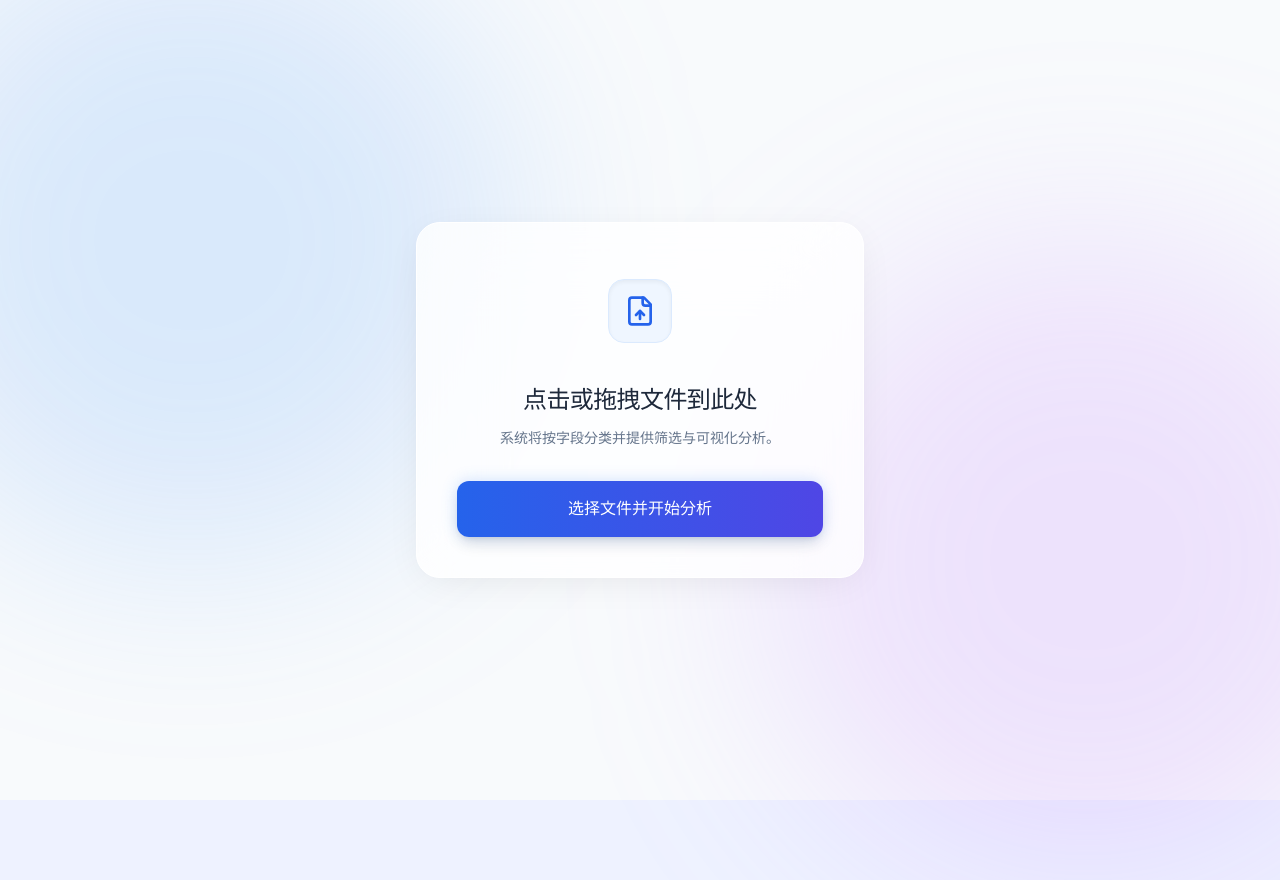
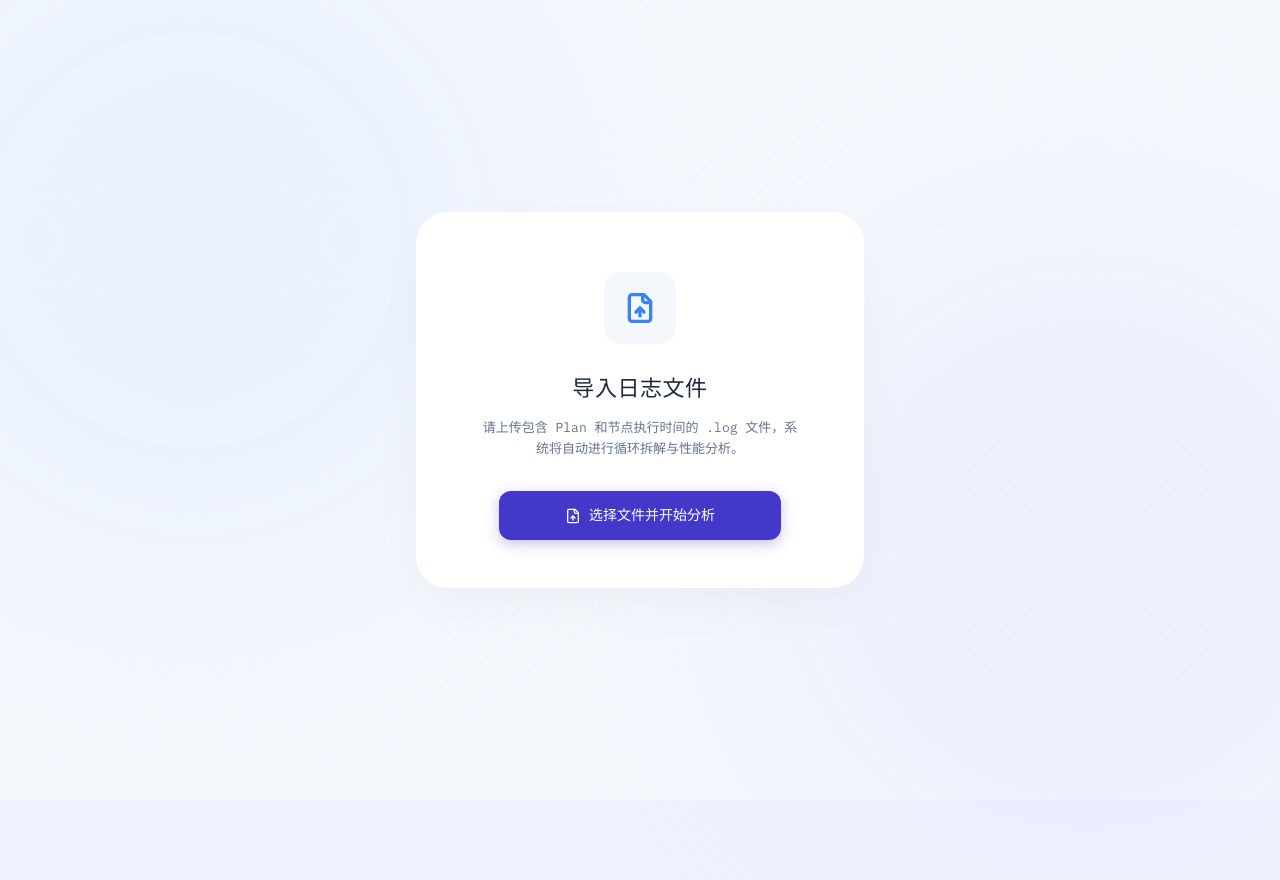
Before and after one commit to Wann-99/robot-project-data-log, a React (Vite) app: page / in a window 1280 px wide. Shown: the top 880 px of the page. Built offline with nearby package versions, Linux system fonts and the light colour scheme.

Commit message:
优化导入界面

```diff
--- a/src/components/OfflineCsvImporter.tsx
+++ b/src/components/OfflineCsvImporter.tsx
@@ -119,14 +119,14 @@ export default function OfflineCsvImporter({
 
   return (
     <div
-      className={cn("h-screen w-full overflow-hidden bg-[#f8fafc] p-6", className)}
+      className={cn("h-screen w-full overflow-hidden bg-[#f4f7fc] p-6", className)}
       onDragEnter={handleDragEnter}
       onDragOver={handleDragOver}
       onDragLeave={handleDragLeave}
       onDrop={handleDrop}
     >
-      <div className="absolute top-[-10%] left-[-10%] h-[40rem] w-[40rem] rounded-full bg-blue-400/20 blur-[100px]" />
-      <div className="absolute bottom-[-10%] right-[-10%] h-[40rem] w-[40rem] rounded-full bg-purple-400/20 blur-[100px]" />
+      <div className="absolute top-[-10%] left-[-10%] h-[40rem] w-[40rem] rounded-full bg-[#dbeafe]/40 blur-[100px]" />
+      <div className="absolute bottom-[-10%] right-[-10%] h-[40rem] w-[40rem] rounded-full bg-[#e0e7ff]/40 blur-[100px]" />
 
       <div className="relative z-10 flex h-full items-center justify-center">
         <div
@@ -137,16 +137,16 @@ export default function OfflineCsvImporter({
         >
           <div
             className={cn(
-              "relative h-full w-full cursor-pointer rounded-3xl p-10 text-center transition-all duration-300",
+              "relative h-full w-full cursor-pointer rounded-[32px] p-12 text-center transition-all duration-300",
               isDragging
-                ? "bg-blue-50/80 border-2 border-blue-400 border-dashed shadow-[0_8px_30px_rgba(59,130,246,0.15)] pointer-events-none"
+                ? "bg-[#eff6ff]/80 border-2 border-[#60a5fa] border-dashed shadow-[0_8px_30px_rgba(59,130,246,0.15)] pointer-events-none"
                 : isBusy
-                  ? "bg-white shadow-2xl pointer-events-none border border-transparent"
-                  : "border border-white bg-white/80 shadow-[0_8px_40px_-12px_rgba(0,0,0,0.1)] hover:border-blue-300 hover:shadow-xl backdrop-blur-2xl"
+                  ? "bg-white shadow-[0_20px_60px_-15px_rgba(0,0,0,0.05)] pointer-events-none border border-transparent"
+                  : "border-none bg-white shadow-[0_20px_60px_-15px_rgba(0,0,0,0.05)] hover:shadow-[0_20px_60px_-15px_rgba(0,0,0,0.08)]"
             )}
             onClick={() => !isBusy && fileInputRef.current?.click()}
           >
-            <div className="relative mx-auto mb-6 flex h-24 w-24 items-center justify-center">
+            <div className="relative mx-auto mb-4 flex h-24 w-24 items-center justify-center">
               {/* 外圈 SVG 进度环 */}
               {isBusy && (
                 <svg className="absolute inset-0 h-full w-full -rotate-90 transition-all duration-300" viewBox="0 0 100 100">
@@ -170,37 +170,37 @@ export default function OfflineCsvImporter({
               )}
 
               <div className={cn(
-                "flex h-16 w-16 items-center justify-center rounded-2xl transition-colors duration-300",
+                "flex h-[72px] w-[72px] items-center justify-center rounded-2xl transition-colors duration-300",
                 importState === "success" ? "bg-emerald-50 text-emerald-600" :
                 isDragging ? "bg-blue-100 text-blue-600" :
-                isBusy ? "bg-blue-50 text-blue-600" : "bg-blue-50 text-blue-600 border border-blue-100 shadow-inner"
+                isBusy ? "bg-blue-50 text-blue-600" : "bg-[#f4f7fc] text-[#3b82f6]"
               )}>
                 {importState === "success" ? <CheckCircle2 className="h-8 w-8" /> :
                  isBusy ? <FileSpreadsheet className="h-8 w-8" /> :
-                 <FileUp className={cn("h-8 w-8", isDragging && "animate-bounce")} />}
+                 <FileUp className={cn("h-8 w-8", isDragging && "animate-bounce")} strokeWidth={2.5} />}
               </div>
             </div>
 
             <h2 className={cn(
-              "mb-3 text-2xl font-extrabold tracking-tight transition-colors duration-300",
-              isDragging ? "text-blue-700" : importState === "success" ? "text-emerald-600" : isBusy ? "text-slate-700" : "text-slate-800"
+              "mb-3 text-[22px] font-bold tracking-wide transition-colors duration-300",
+              isDragging ? "text-blue-700" : importState === "success" ? "text-emerald-600" : isBusy ? "text-slate-700" : "text-[#1e293b]"
             )}>
               {importState === "uploading" ? "正在读取文件..." :
                importState === "analyzing" ? "正在解析数据..." :
                importState === "success" ? "解析完成" :
-               isDragging ? "释放鼠标以导入" : "点击或拖拽文件到此处"}
+               isDragging ? "释放鼠标以导入" : "导入日志文件"}
             </h2>
-            <p className={cn("mb-8 text-sm leading-relaxed transition-colors duration-300", isBusy ? "text-slate-400" : "text-slate-500")}>
+            <p className={cn("mb-8 text-[13px] leading-relaxed transition-colors duration-300 px-4", isBusy ? "text-slate-400" : "text-[#64748b]")}>
               {isBusy
                 ? importState === "success" ? "即将进入工作台..." : `${progress}%`
                 : isDragging
-                  ? "松开鼠标即可开始解析 CSV 文件数据"
-                  : "系统将按字段分类并提供筛选与可视化分析。"}
+                  ? "松开鼠标即可开始解析 .log 文件数据"
+                  : "请上传包含 Plan 和节点执行时间的 .log 文件，系统将自动进行循环拆解与性能分析。"}
             </p>
 
-            <div className={cn("relative block group transition-opacity duration-300", isBusy ? "pointer-events-none opacity-0 h-0 overflow-hidden" : "opacity-100")}>
-              <div className="absolute inset-0 rounded-xl bg-blue-500 blur opacity-25 transition-opacity duration-300 group-hover:opacity-40" />
-              <div className="relative flex items-center justify-center gap-2 rounded-xl bg-gradient-to-r from-blue-600 to-indigo-600 px-8 py-4 font-semibold text-white shadow-lg transition-all duration-200 group-hover:-translate-y-0.5 group-hover:shadow-xl">
+            <div className={cn("relative block group transition-opacity duration-300 mx-auto w-4/5", isBusy ? "pointer-events-none opacity-0 h-0 overflow-hidden" : "opacity-100")}>
+              <div className="relative flex items-center justify-center gap-2 rounded-xl bg-[#4338ca] hover:bg-[#3730a3] px-6 py-3.5 text-[14px] font-semibold text-white shadow-[0_4px_14px_rgba(67,56,202,0.3)] transition-all duration-200">
+                <FileUp className="h-4 w-4" />
                 选择文件并开始分析
               </div>
               <input
--- a/src/components/SplashScreen.tsx
+++ b/src/components/SplashScreen.tsx
@@ -57,7 +57,7 @@ export default function SplashScreen() {
               transition={{ duration: 0.5, delay: 0.2 }}
               className="mb-3 font-mono text-3xl font-bold tracking-tight text-white md:text-4xl"
             >
-              Robot.log Analyzer
+              Robot.CSV Analyzer
             </motion.h1>
 
             {/* 副标题 */}
```
